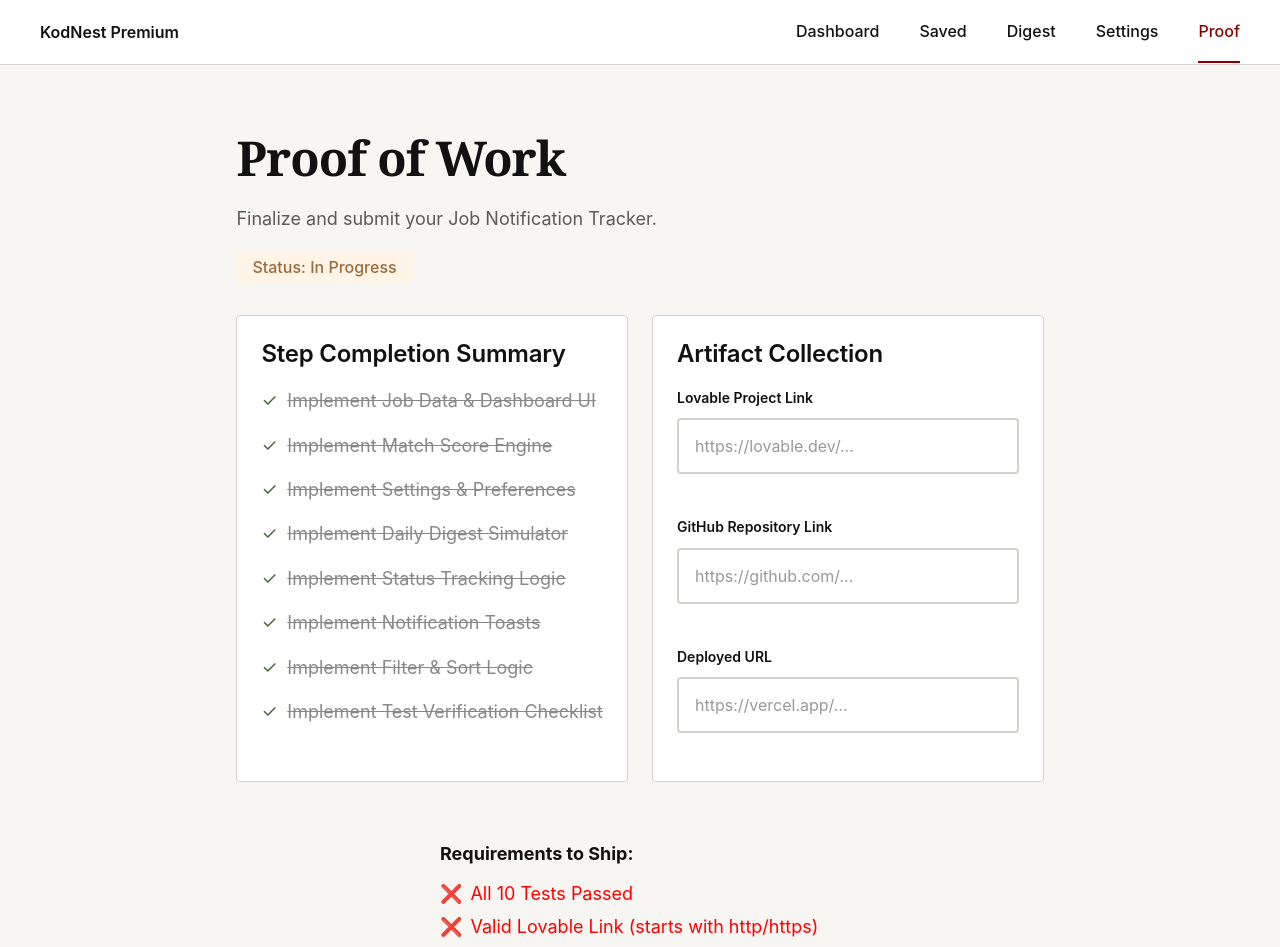
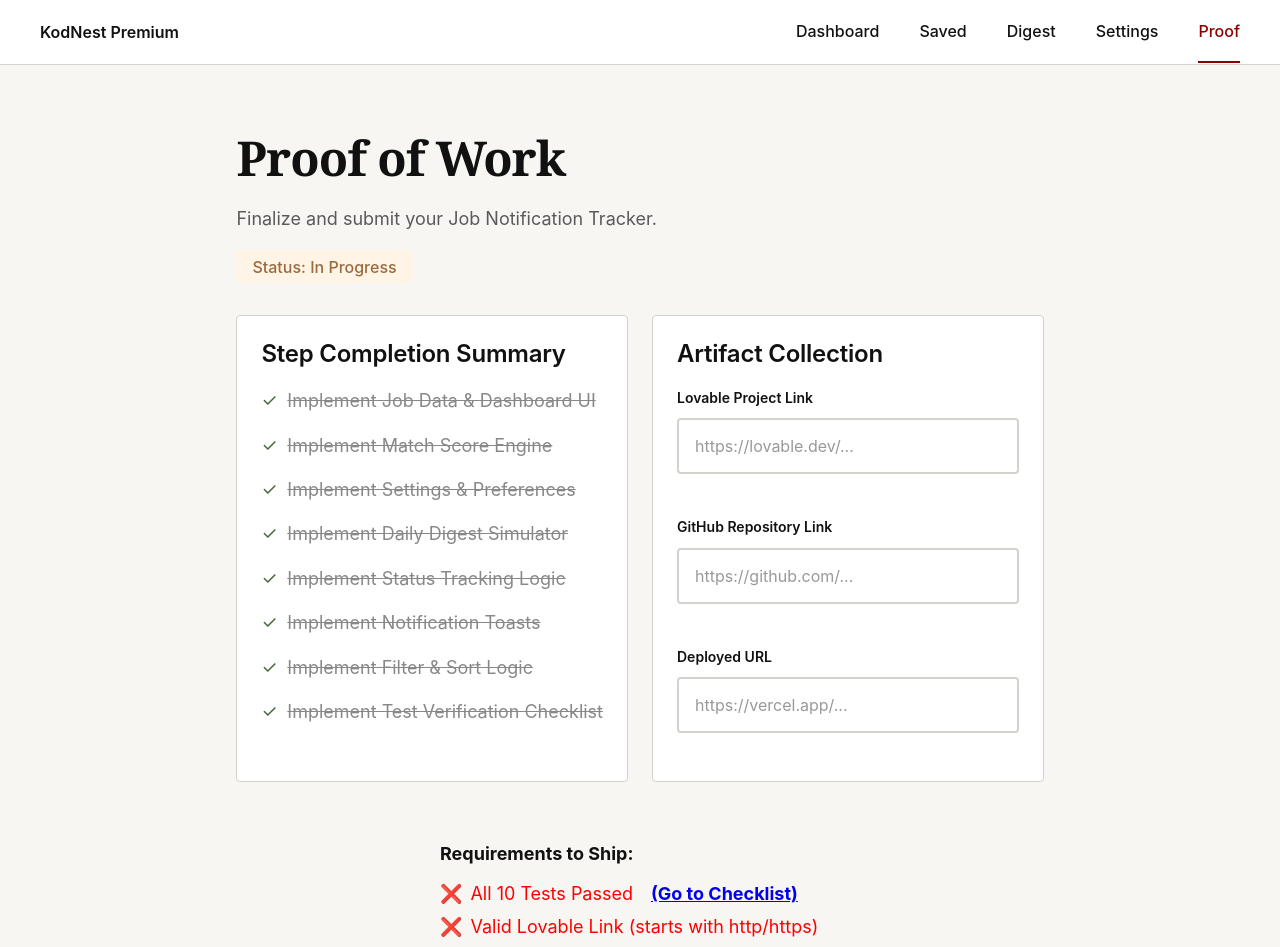
Before and after one commit to Divya07-22/Job-Notification, a React (Vite) app: page /proof in a window 1280 px wide. Shown: the top 947 px of the page. Built offline with nearby package versions, Linux system fonts and the light colour scheme.

Commit message:
Fix: Restore Test Checklist link on Proof page

```diff
--- a/src/pages/Proof.jsx
+++ b/src/pages/Proof.jsx
@@ -176,7 +176,13 @@ Core Features:
                 <div style={{ marginBottom: '16px', textAlign: 'left', maxWidth: '400px', margin: '0 auto 16px auto' }}>
                     <p style={{ fontWeight: 'bold', marginBottom: '8px' }}>Requirements to Ship:</p>
                     <div style={{ display: 'flex', alignItems: 'center', gap: '8px', color: testsPassed ? 'green' : 'red' }}>
-                        <span>{testsPassed ? '✅' : '❌'}</span> All 10 Tests Passed
+                        <span>{testsPassed ? '✅' : '❌'}</span>
+                        All 10 Tests Passed
+                        {!testsPassed && (
+                            <a href="/jt/07-test" style={{ marginLeft: '10px', textDecoration: 'underline', fontWeight: 'bold' }}>
+                                (Go to Checklist)
+                            </a>
+                        )}
                     </div>
                     <div style={{ display: 'flex', alignItems: 'center', gap: '8px', color: isValidUrl(artifacts.lovableLink) ? 'green' : 'red' }}>
                         <span>{isValidUrl(artifacts.lovableLink) ? '✅' : '❌'}</span> Valid Lovable Link (starts with http/https)
```
